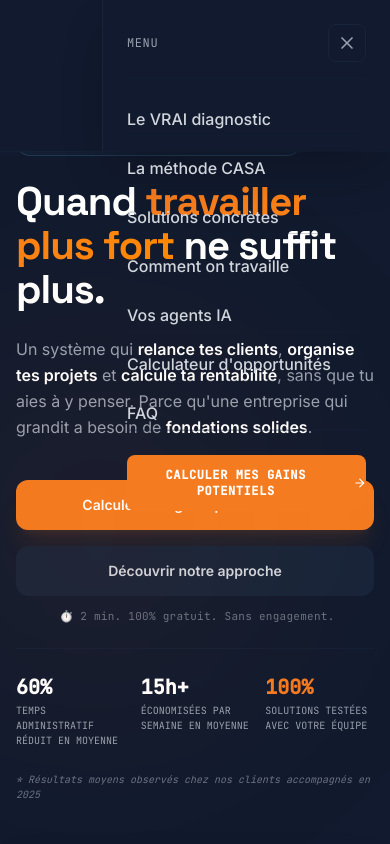
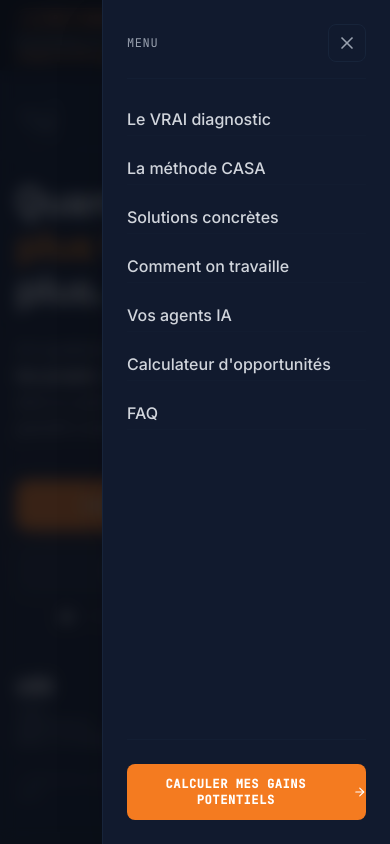
Before and after one commit to HUVIassistance/huvioptimisation.com, a React (Vite) app: page / in a window 390 px wide. Both pictures are taken after a click on the button 353 px from the left and 110 px from the top of the page. Shown: the top 844 px of the page. Built offline with nearby package versions, Linux system fonts and the light colour scheme.

Commit message:
fix: move mobile drawer outside <header> to escape backdrop-blur stacking context

```diff
--- a/src/components/Navbar.tsx
+++ b/src/components/Navbar.tsx
@@ -31,6 +31,7 @@ export default function Navbar({ onOpenAdmin, adminSubmissionsCount, showAdminBu
   ];
 
   return (
+    <>
     <header id="navbar-header" className="fixed top-0 left-0 right-0 z-50 bg-[#111a2e]/80 backdrop-blur-md border-b border-[#17243A]/60">
       {showBanner && (
         <div className="bg-[#070b13] border-b border-[#17243A]/40 py-2 px-4 sm:px-6 lg:px-8">
@@ -152,14 +153,14 @@ export default function Navbar({ onOpenAdmin, adminSubmissionsCount, showAdminBu
           </div>
         </div>
       </div>
+    </header>
 
-      {/* Mobile Drawer (Right Sidebar) */}
+    {/* Mobile Drawer (Right Sidebar) — outside <header> to escape backdrop-blur stacking context */}
     {isOpen && (
-        <div className="xl:hidden fixed inset-0 z-50" id="mobile-menu-overlay">
+      <div className="xl:hidden fixed inset-0 z-[9999]" id="mobile-menu-overlay">
         {/* Backdrop */}
         <div
-            className="absolute inset-0 backdrop-blur-sm"
-            style={{backgroundColor: '#111a2e'}}
+          className="absolute inset-0 bg-[#090D15]/80 backdrop-blur-sm"
           onClick={() => setIsOpen(false)}
         />
 
@@ -205,6 +206,6 @@ export default function Navbar({ onOpenAdmin, adminSubmissionsCount, showAdminBu
         </div>
       </div>
     )}
-    </header>
+    </>
   );
 }
```
Lines whose indentation alone changed are shown as unchanged.
